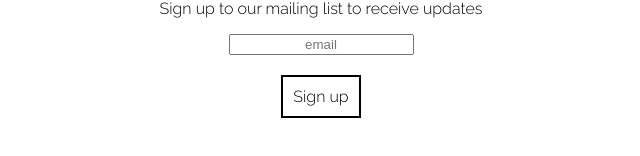
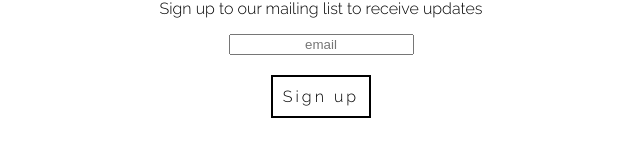
Before and after one commit to DorsayDevelopment/equip-web, a website: page app/index.html in a window 1280 px wide. Shown: the part 338-494 px from the top of the page, without its empty margins (319-959 px from the left). Drawn offline with Linux system fonts and the light colour scheme.

Commit message:
submit button spacing

```diff
--- a/app/styles/main.css
+++ b/app/styles/main.css
@@ -27,6 +27,7 @@
   margin-top: 20px;
   padding: 10px;
   user-select: none;
+  letter-spacing: 3px
 }
 
 #submit:hover, .submitted {
```
